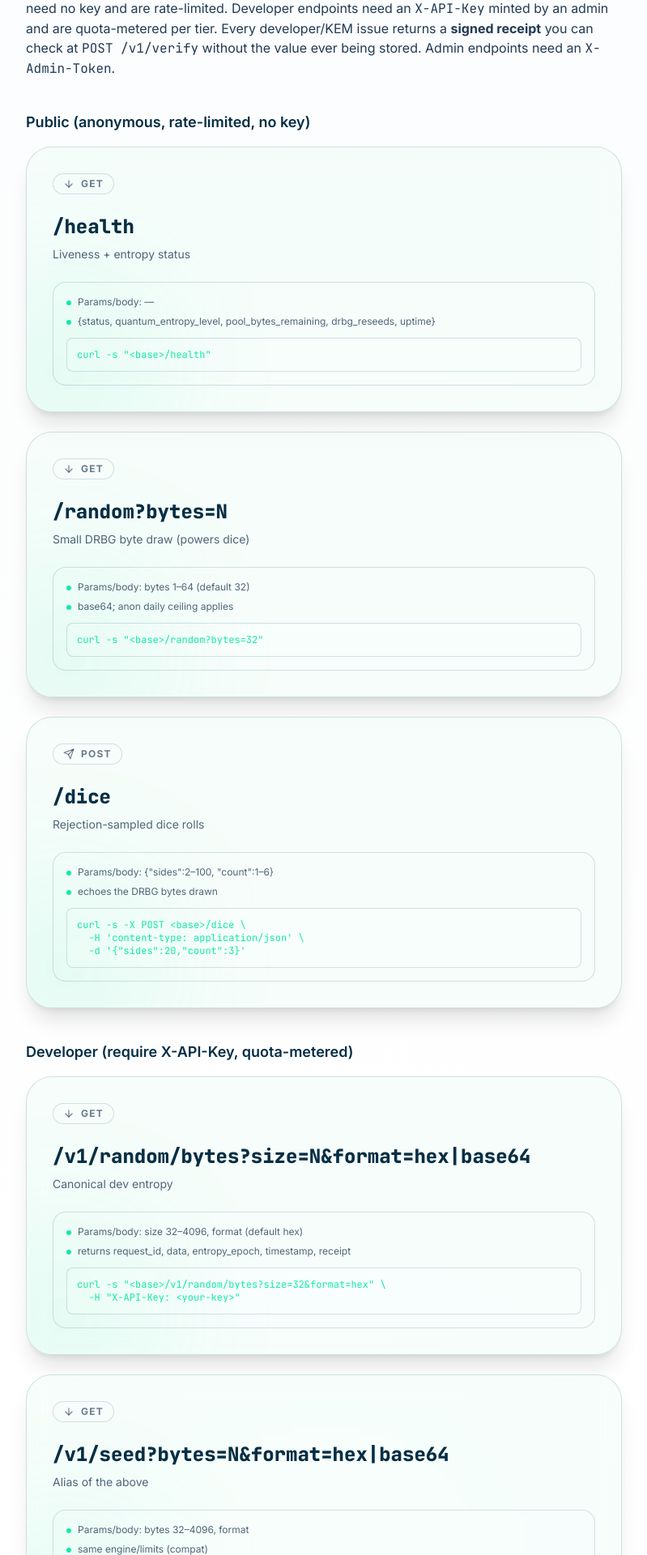
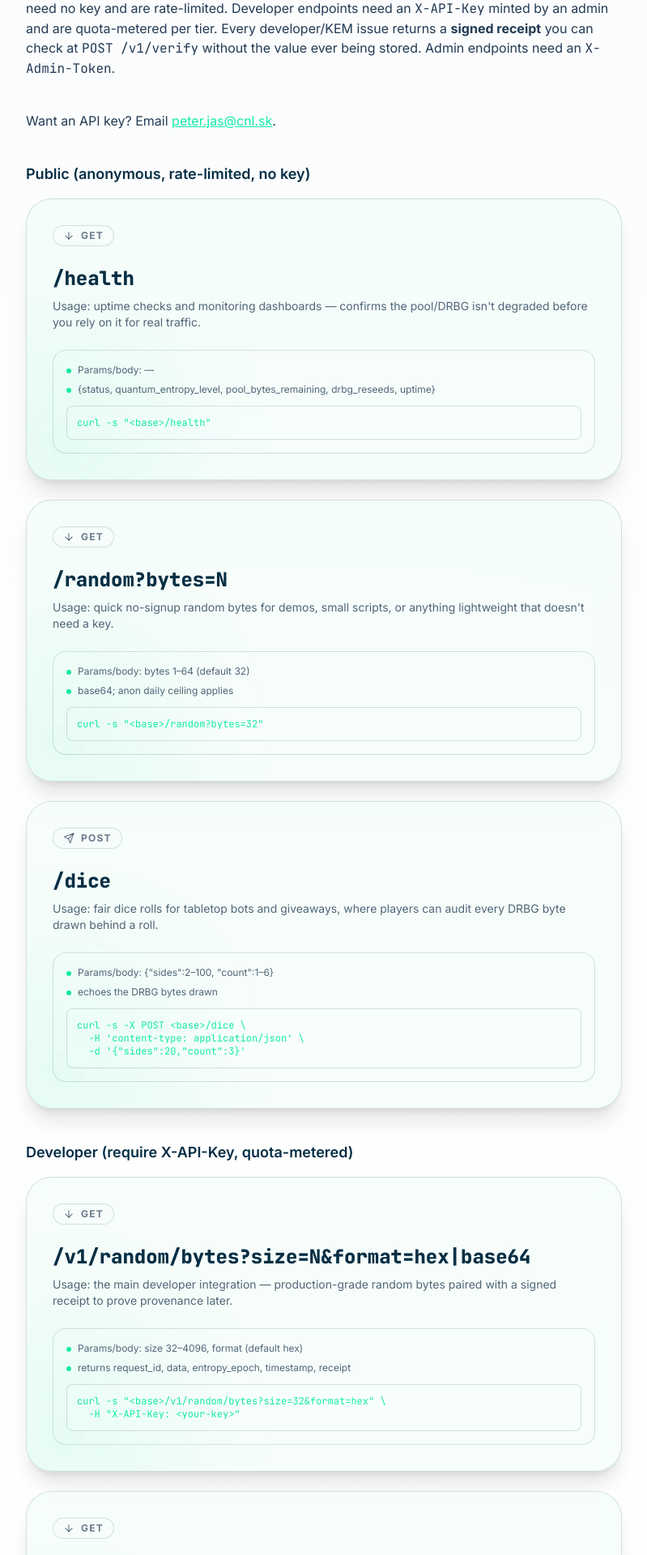
Before and after one commit to PeterJasSK/Quantum-research, a Next.js app in the folder qrng-eaas/web/: page / in a window 1280 px wide. Shown: the part 2580-4500 px from the top of the page at 81% size, without its empty margins (240-1039 px from the left). Built offline with nearby package versions, Linux system fonts and the light colour scheme; no server answers.

Commit message:
api info refactore

```diff
--- a/qrng-eaas/web/components/sections/ApiUsage.tsx
+++ b/qrng-eaas/web/components/sections/ApiUsage.tsx
@@ -23,7 +23,7 @@ const GROUPS: Group[] = [
       {
         method: "GET",
         path: "/health",
-        purpose: "Liveness + entropy status",
+        purpose: "Usage: uptime checks and monitoring dashboards — confirms the pool/DRBG isn't degraded before you rely on it for real traffic.",
         params: "—",
         notes: "{status, quantum_entropy_level, pool_bytes_remaining, drbg_reseeds, uptime}",
         curl: `curl -s "<base>/health"`,
@@ -31,7 +31,7 @@ const GROUPS: Group[] = [
       {
         method: "GET",
         path: "/random?bytes=N",
-        purpose: "Small DRBG byte draw (powers dice)",
+        purpose: "Usage: quick no-signup random bytes for demos, small scripts, or anything lightweight that doesn't need a key.",
         params: "bytes 1–64 (default 32)",
         notes: "base64; anon daily ceiling applies",
         curl: `curl -s "<base>/random?bytes=32"`,
@@ -39,7 +39,7 @@ const GROUPS: Group[] = [
       {
         method: "POST",
         path: "/dice",
-        purpose: "Rejection-sampled dice rolls",
+        purpose: "Usage: fair dice rolls for tabletop bots and giveaways, where players can audit every DRBG byte drawn behind a roll.",
         params: `{"sides":2–100, "count":1–6}`,
         notes: "echoes the DRBG bytes drawn",
         curl: `curl -s -X POST <base>/dice \\
@@ -54,7 +54,7 @@ const GROUPS: Group[] = [
       {
         method: "GET",
         path: "/v1/random/bytes?size=N&format=hex|base64",
-        purpose: "Canonical dev entropy",
+        purpose: "Usage: the main developer integration — production-grade random bytes paired with a signed receipt to prove provenance later.",
         params: "size 32–4096, format (default hex)",
         notes: "returns request_id, data, entropy_epoch, timestamp, receipt",
         curl: `curl -s "<base>/v1/random/bytes?size=32&format=hex" \\
@@ -63,7 +63,7 @@ const GROUPS: Group[] = [
       {
         method: "GET",
         path: "/v1/seed?bytes=N&format=hex|base64",
-        purpose: "Alias of the above",
+        purpose: "Usage: functionally identical to /v1/random/bytes — pick whichever param name reads better in your integration code.",
         params: "bytes 32–4096, format",
         notes: "same engine/limits (compat)",
         curl: `curl -s "<base>/v1/seed?bytes=32&format=hex" \\
@@ -72,7 +72,7 @@ const GROUPS: Group[] = [
       {
         method: "POST",
         path: "/v1/kem/keypair",
-        purpose: "QRNG-seeded ML-KEM-768 keypair",
+        purpose: "Usage: generating post-quantum ML-KEM-768 key material for testing; real deployments should keygen client-side, this route is a demo path.",
         params: `{"include_secret_key": bool}`,
         notes: "public_key always; secret_key demo-only",
         curl: `curl -s -X POST <base>/v1/kem/keypair \\
@@ -81,7 +81,7 @@ const GROUPS: Group[] = [
       {
         method: "POST",
         path: "/v1/kem/encapsulate",
-        purpose: "Encapsulate to an ek",
+        purpose: "Usage: demoing the encapsulation half of ML-KEM-768 against a public key you already hold; no server-side decapsulation route exists.",
         params: `{"public_key": b64, "include_shared_secret": bool}`,
         notes: "ciphertext always; shared_secret/demo_key demo-only",
         curl: `curl -s -X POST <base>/v1/kem/encapsulate \\
@@ -96,7 +96,7 @@ const GROUPS: Group[] = [
       {
         method: "POST",
         path: "/v1/verify",
-        purpose: "Verify a receipt / resolve a request",
+        purpose: "Usage: proving a given output really came from this service, useful for audits or disputes, without ever re-exposing the underlying bytes.",
         params: `{"request_id": str} and/or {"receipt": str}`,
         notes: `{request_id, verified, provenance, note}; not a value oracle`,
         curl: `curl -s -X POST <base>/v1/verify \\
@@ -105,7 +105,7 @@ const GROUPS: Group[] = [
       {
         method: "GET",
         path: "/v1/pubkey",
-        purpose: "Published Ed25519 receipt-signing key",
+        purpose: "Usage: verifying receipts fully offline using the published signing key, with no call back to this service needed.",
         params: "—",
         notes: `{algorithm:"Ed25519", format:"base64", public_key}`,
         curl: `curl -s <base>/v1/pubkey`,
@@ -118,7 +118,7 @@ const GROUPS: Group[] = [
       {
         method: "POST",
         path: "/admin/keys",
-        purpose: "Mint an API key",
+        purpose: "Usage: operators provisioning a brand-new API key for a developer or customer, shown once at mint time.",
         params: `{"owner", "tier"?, "daily_quota_bytes"?}`,
         notes: "returns the plaintext key once",
         curl: `curl -s -X POST <base>/admin/keys \\
@@ -128,7 +128,7 @@ const GROUPS: Group[] = [
       {
         method: "POST",
         path: "/admin/keys/revoke",
-        purpose: "Revoke a key (instant)",
+        purpose: "Usage: operators killing a compromised or offboarded key immediately, effective on the very next request.",
         params: `{"key_hash"}`,
         notes: "takes effect on the next request",
         curl: `curl -s -X POST <base>/admin/keys/revoke \\
@@ -138,11 +138,20 @@ const GROUPS: Group[] = [
       {
         method: "POST",
         path: "/admin/ingest",
-        purpose: "Refill the entropy pool",
+        purpose: "Usage: operators refilling the entropy pool from a fresh batch of raw QRNG bits, encrypted before it ever touches disk.",
         params: "multipart .txt of 0/1, ≤10 MB",
         notes: "AES-256-GCM encrypted at rest",
         curl: `curl -s -X POST <base>/admin/ingest \\
   -H "X-Admin-Token: <token>" -F "file=@bits.txt"`,
+      },
+      {
+        method: "POST",
+        path: "/admin/purge",
+        purpose: "Usage: operators wiping the entropy pool clean for rotation, incident response, or test resets — an irreversible action.",
+        params: "—",
+        notes: "{purged, chunks_removed, pool_bytes_remaining}; irreversible, re-ingest after",
+        curl: `curl -s -X POST <base>/admin/purge \\
+  -H "X-Admin-Token: <token>"`,
       },
     ],
   },
@@ -216,6 +225,13 @@ export default function ApiUsage() {
         <strong>signed receipt</strong> you can check at{" "}
         <code>POST /v1/verify</code> without the value ever being stored.
         Admin endpoints need an <code>X-Admin-Token</code>.
+      </p>
+      <p className="mb-8 max-w-3xl text-sm text-text/90 sm:mb-10 sm:text-base">
+        Want an API key? Email{" "}
+        <a href="mailto:peter.jas@cnl.sk" className="text-accent underline">
+          peter.jas@cnl.sk
+        </a>
+        .
       </p>
 
       <div className="flex flex-col gap-8 sm:gap-10">
```
Also changed, not shown: 1 other file (tests, documents, lock files or other folders).
